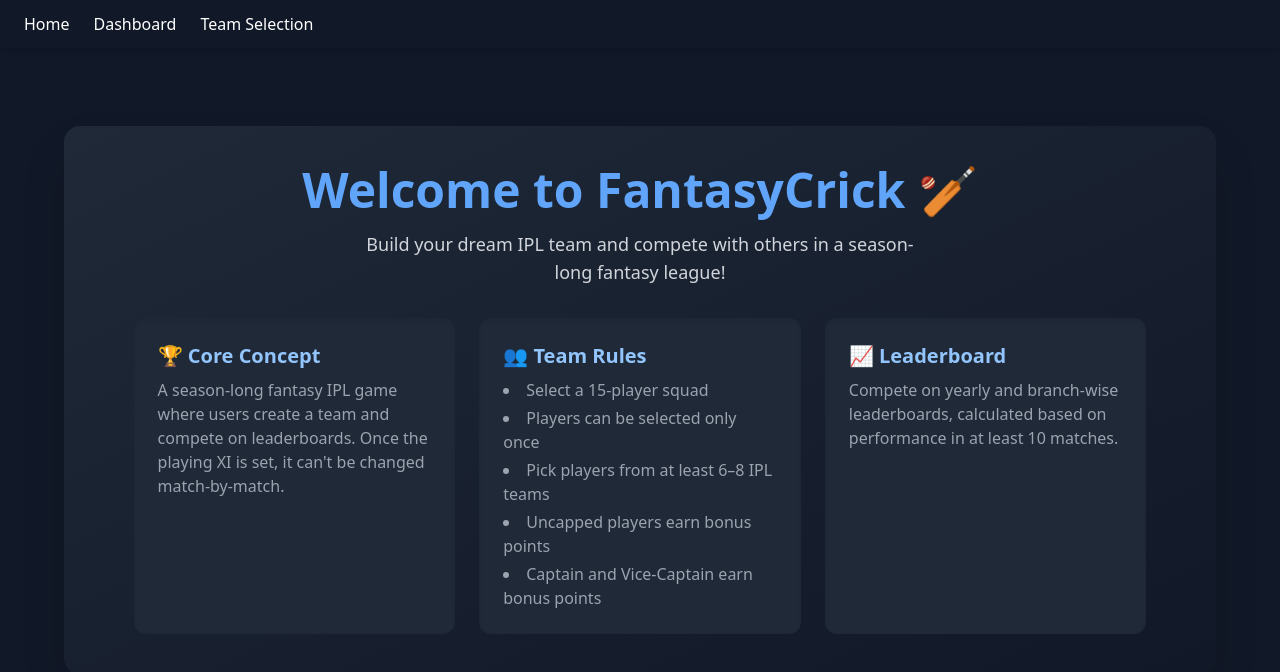
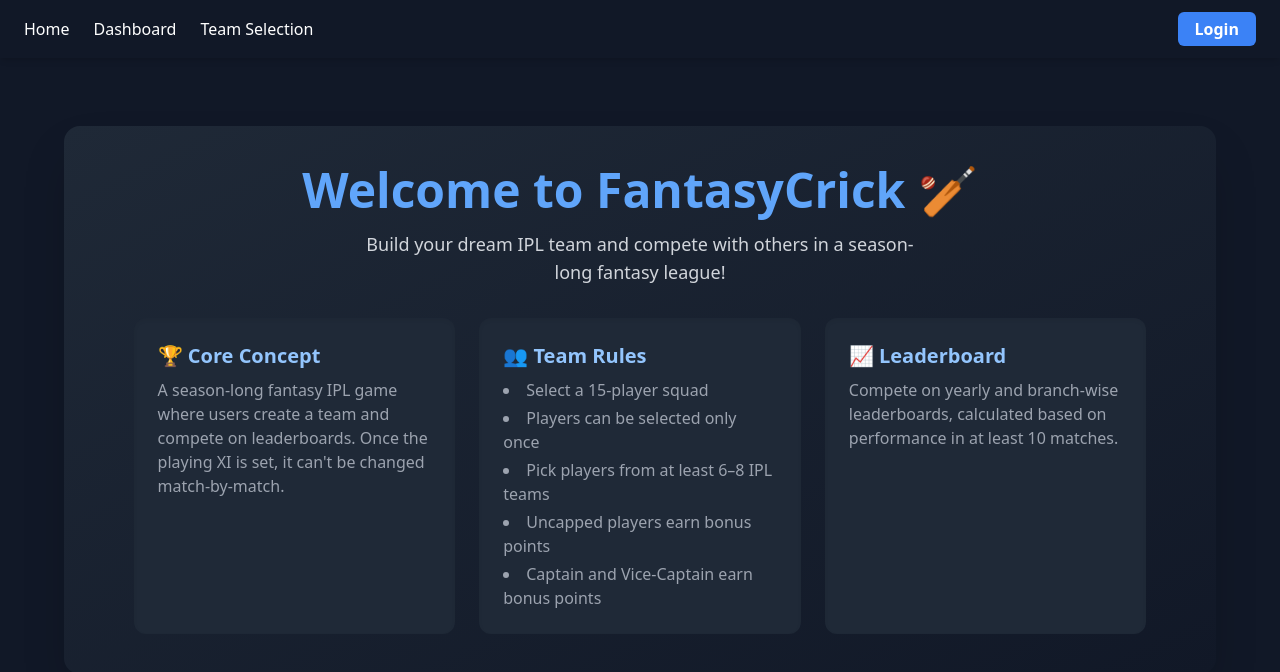
Before and after one commit to dineshkharah/fantasy-cricket-react, a React (Vite) app: page / in a window 1280 px wide. Shown: the top 672 px of the page. Built offline with nearby package versions, Linux system fonts and the light colour scheme; no server answers.

Commit message:
feature: show Login button when not logged in and Logout button when logged in

```diff
--- a/src/components/Navbar.jsx
+++ b/src/components/Navbar.jsx
@@ -45,18 +45,27 @@ const Navbar = () => {
                     </Link>
                 </div>
 
-                {isLoggedIn && (
+                <div>
+                    {isLoggedIn ? (
                         <button
                             onClick={handleLogout}
                             className="bg-red-500 hover:bg-red-600 px-4 py-1 rounded-md font-semibold"
                         >
                             Logout
                         </button>
+                    ) : (
+                        <button
+                            onClick={() => navigate("/login")}
+                            className="bg-blue-500 hover:bg-blue-600 px-4 py-1 rounded-md font-semibold"
+                        >
+                            Login
+                        </button>
                     )}
+                </div>
             </nav>
-
         </>
     );
+
 };
 
 export default Navbar;
```
Lines whose indentation alone changed are shown as unchanged.
